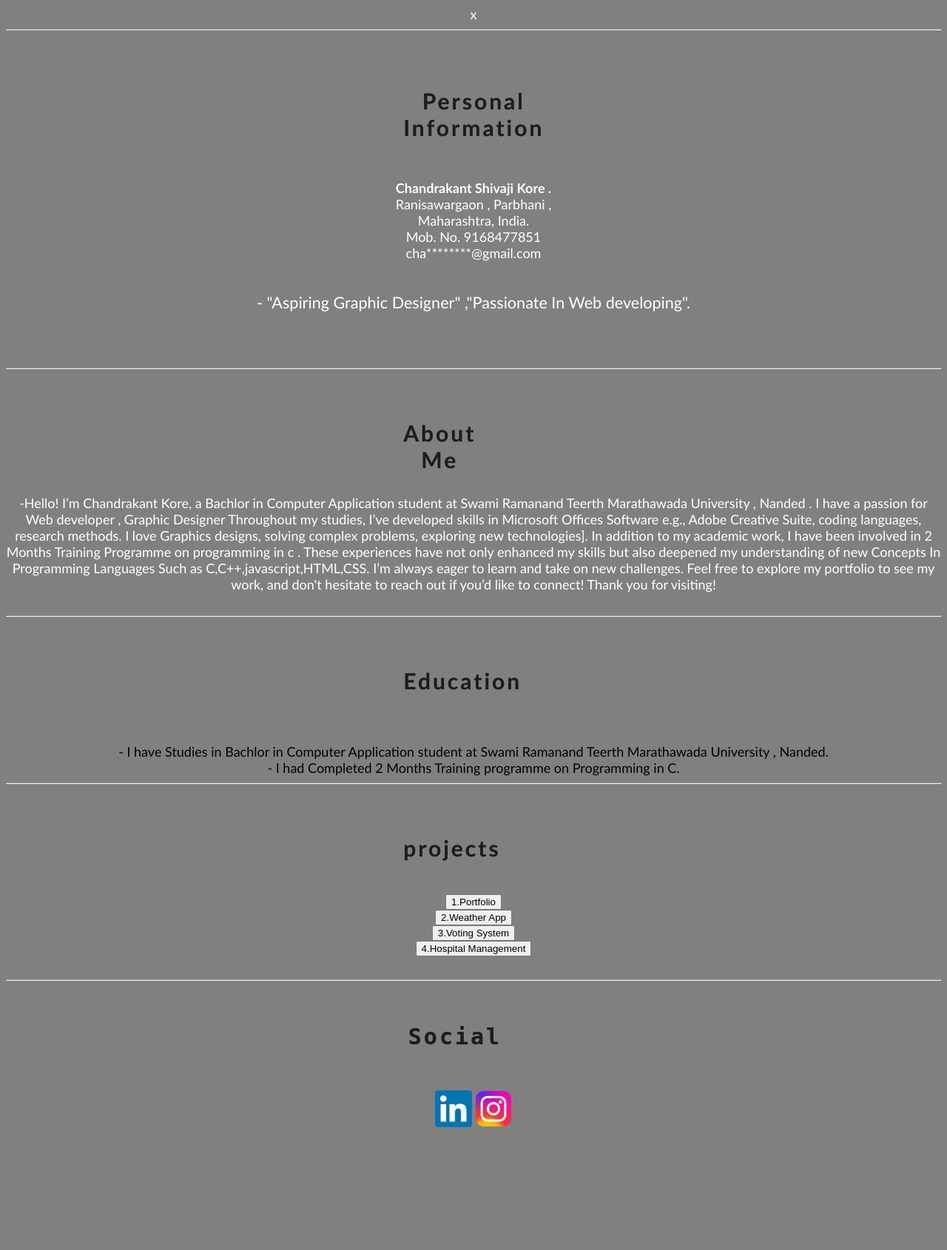
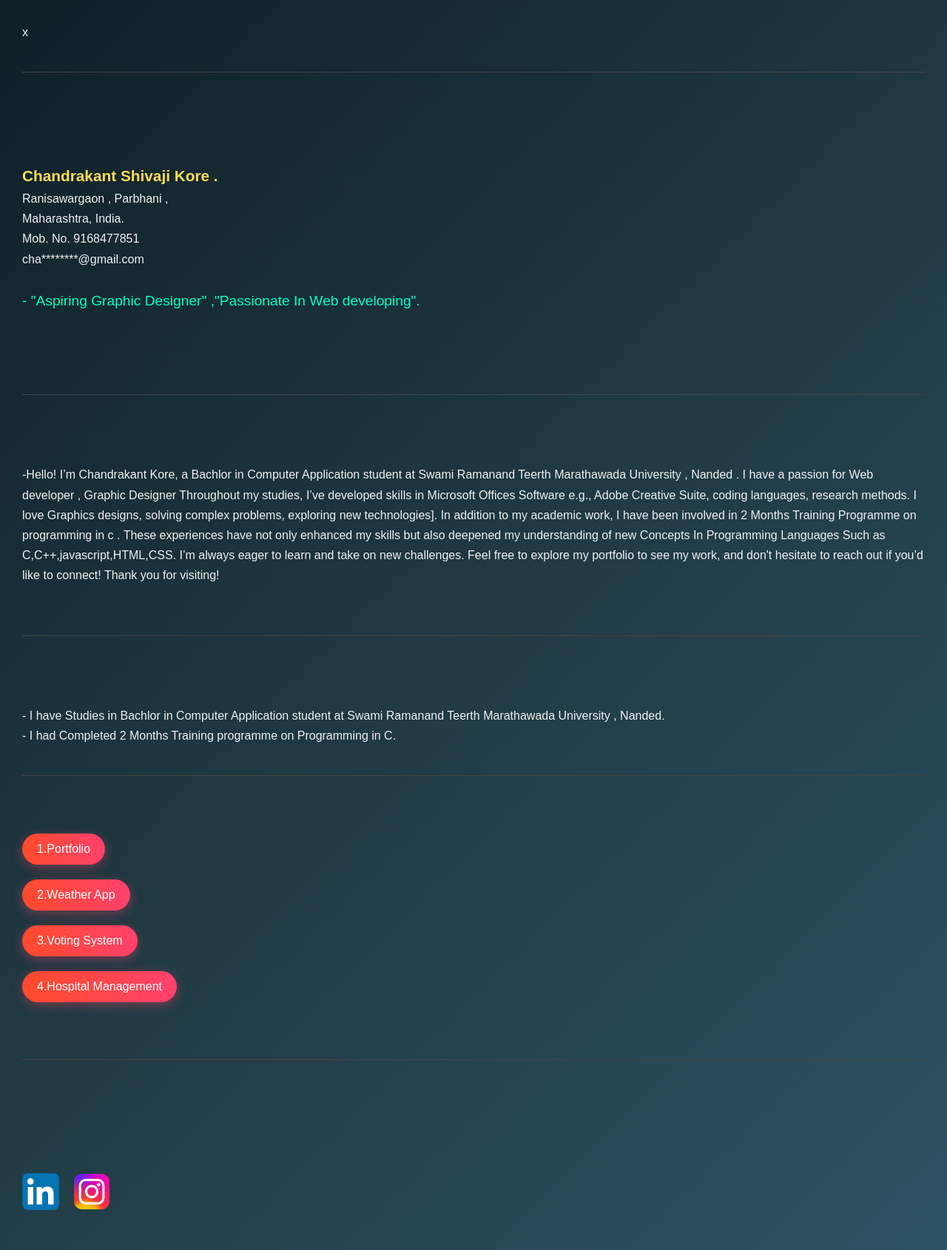
Before and after one commit to 963796kore/portfolio, a PHP site: page /about.html in a window 1280 px wide. Shown: the whole page at 74% size. Before the commit the page ends 1524 px from the top, so only its background shows below. Run offline with PHP 8.4, Linux system fonts and the light colour scheme.

Commit message:
Update about.css

```diff
--- a/about.css
+++ b/about.css
@@ -1,83 +1,106 @@
+
+* {
+    margin: 0;
+    padding: 0;
+    box-sizing: border-box;
+}
+
+body {
+    font-family: 'Poppins', sans-serif;
+    background: linear-gradient(135deg, #0f2027, #203a43, #2c5364);
+    color: #f0f0f0;
+    padding: 30px;
+    line-height: 1.7;
+}
+
+hr {
+    border: 0;
+    height: 1px;
+    background: #444;
+    margin: 40px 0;
+}
 
 
 .glitch-wrapper {
-   width: 85%;
-   height: 15%;
-   display: flex;
-   align-items: center;
-   justify-content: center;
-   text-align: center;
-
+    margin-bottom: 20px;
 }
 
 .glitch {
-   position: relative;
-   font-size: 30px;
-   font-weight: bold;
-
-   letter-spacing: 3px;
-   z-index: 1;
+    font-size: 2.5rem;
+    font-weight: 800;
+    color: #fff;
+    position: relative;
+    text-transform: uppercase;
+    letter-spacing: 2px;
+    animation: flicker 2s infinite;
+    text-shadow: 0 0 5px #0ff, 0 0 10px #0ff;
 }
 
-.glitch:before,
-.glitch:after {
-   display: block;
-   content: attr(data-text);
-   position: absolute;
-   top: 0;
-   left: 0;
-   opacity: 0.8;
+@keyframes flicker {
+    0%, 100% { opacity: 1; }
+    50% { opacity: 0.6; }
 }
 
-.glitch:before {
-   animation: glitch-it 0.3s cubic-bezier(0.25, 0.46, 0.45, 0.94) both infinite;
-   color: #1b1819;
-   z-index: -1;
+
+b {
+    font-size: 1.3rem;
+    color: #ffdd57;
 }
 
-.glitch:after {
-   animation: glitch-it 0.3s cubic-bezier(0.25, 0.46, 0.45, 0.94) reverse both infinite;
-   color: #1f1d1f;
-   z-index: -2;
+p {
+    font-size: 1.05rem;
+    margin-bottom: 15px;
 }
 
-@keyframes glitch-it {
-   0% {
-      transform: translate(0);
-   }
-   20% {
-      transform: translate(-2px, 2px);
-   }
-   40% {
-      transform: translate(-2px, -2px);
-   }
-   60% {
-      transform: translate(2px, 2px);
-   }
-   80% {
-      transform: translate(2px, -2px);
-   }
-   to {
-      transform: translate(0);
-   }
+p[style] {
+    color: #00ffc8;
 }
-h3{
-    text-decoration: firebrick;
-    color: maroon;
 
+
+button {
+    background: #ff416c;
+    background: linear-gradient(to right, #ff4b2b, #ff416c);
+    border: none;
+    color: #fff;
+    padding: 12px 20px;
+    border-radius: 30px;
+    margin: 10px 0;
+    font-size: 1rem;
+    cursor: pointer;
+    transition: all 0.3s ease;
+    box-shadow: 0 4px 15px rgba(255, 65, 108, 0.4);
 }
-body{
-    background-color: gray;
 
-    background-size: cover;
-    color: white;
-    font-size: large;
-    font-family: 'Gill Sans', 'Gill Sans MT', Calibri, 'Trebuchet MS', sans-serif;
-    text-align: center;
+button:hover {
+    background: linear-gradient(to right, #00c9ff, #92fe9d);
+    transform: scale(1.05);
+    box-shadow: 0 6px 20px rgba(0, 255, 200, 0.3);
+}
 
+
+img {
+    margin-right: 15px;
+    transition: 0.3s ease;
+    border-radius: 8px;
 }
-div{
-    align-items: center;
 
-    color: black;
+img:hover {
+    transform: scale(1.1) rotate(3deg);
+    box-shadow: 0 0 10px #00c9ff;
 }
+
+
+a {
+    text-decoration: none;
+}
+
+
+@media screen and (max-width: 600px) {
+    .glitch {
+        font-size: 1.8rem;
+    }
+
+    button {
+        width: 100%;
+    }
+}
```
